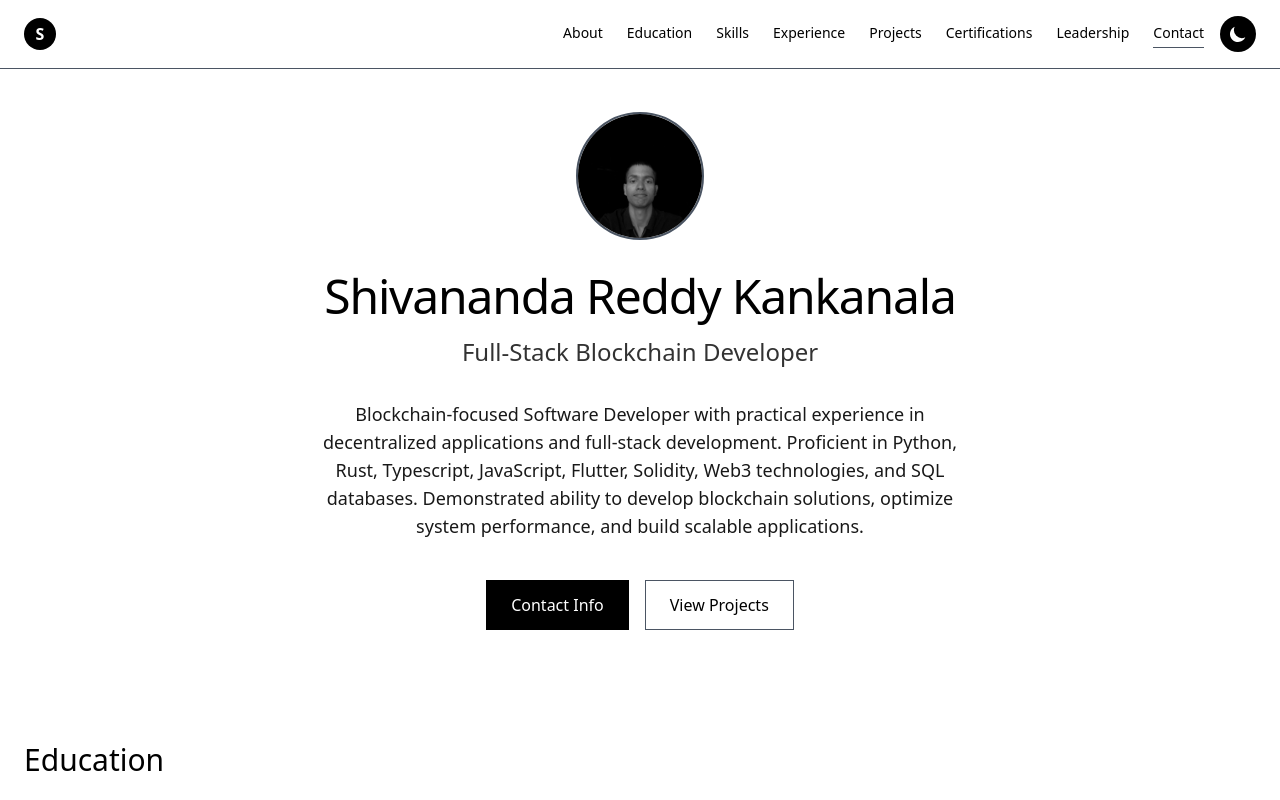
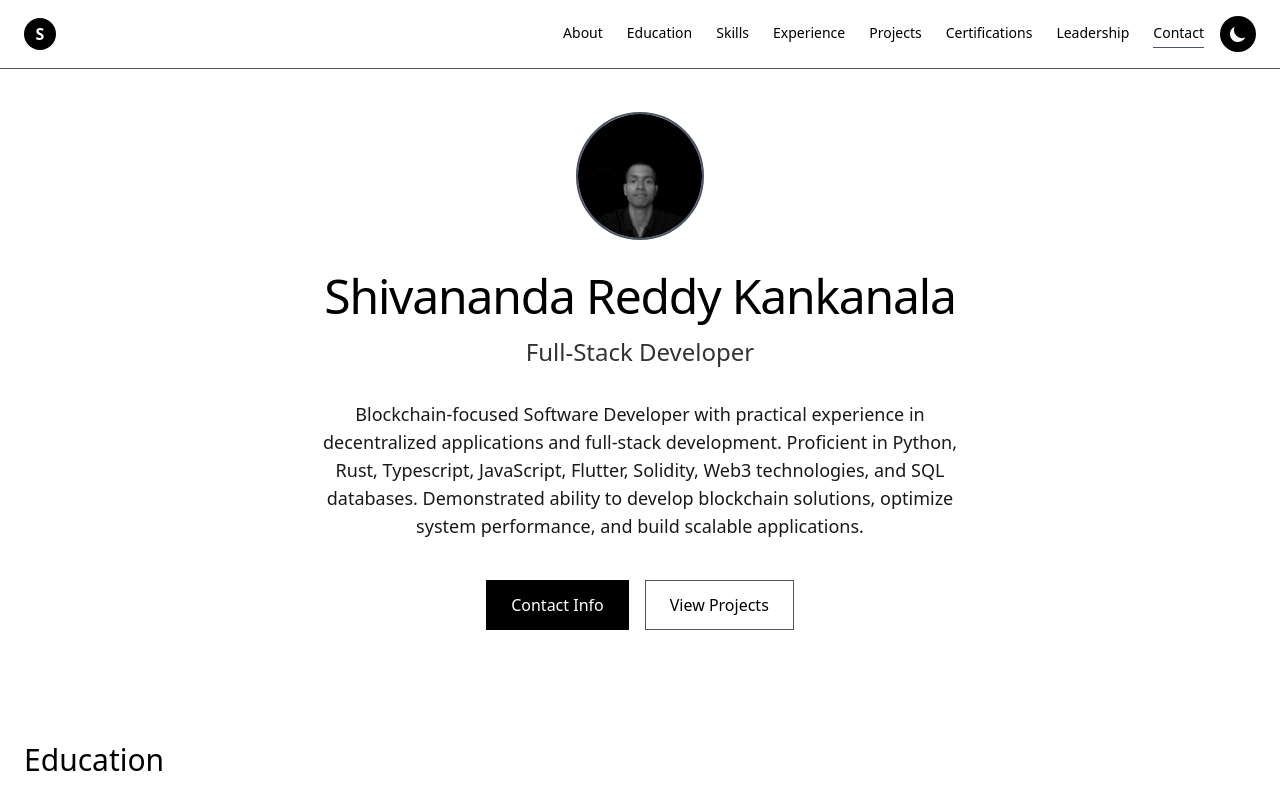
Before and after one commit to sh1vananda/portfolio, a React (Create React App) app: page / in a window 1280 px wide. Shown: the top 800 px of the page. Built offline with nearby package versions, Linux system fonts and the light colour scheme.

Commit message:
Update App.js

```diff
--- a/src/App.js
+++ b/src/App.js
@@ -81,7 +81,7 @@ const App = () => {
   // Resume data (unchanged)
   const resumeData = { /* ... resume data ... */ };
    resumeData.name = 'Shivananda Reddy Kankanala';
-   resumeData.title = 'Full-Stack Blockchain Developer';
+   resumeData.title = 'Full-Stack Developer';
    resumeData.summary = 'Blockchain-focused Software Developer with practical experience in decentralized applications and full-stack development. Proficient in Python, Rust, Typescript, JavaScript, Flutter, Solidity, Web3 technologies, and SQL databases. Demonstrated ability to develop blockchain solutions, optimize system performance, and build scalable applications.';
    resumeData.contact = {
      email: 'shivanandareddy.kankanala@gmail.com',
```
